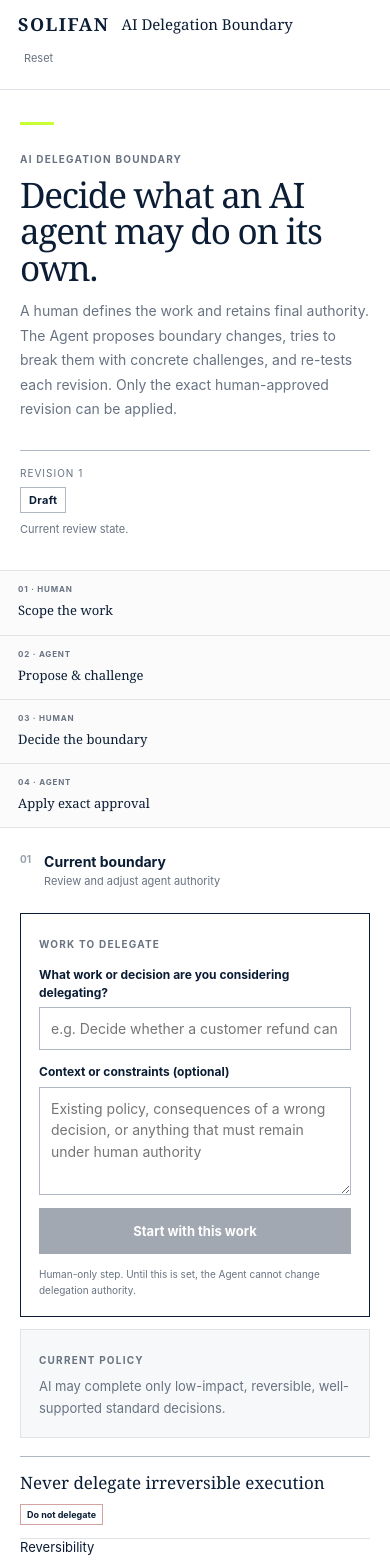
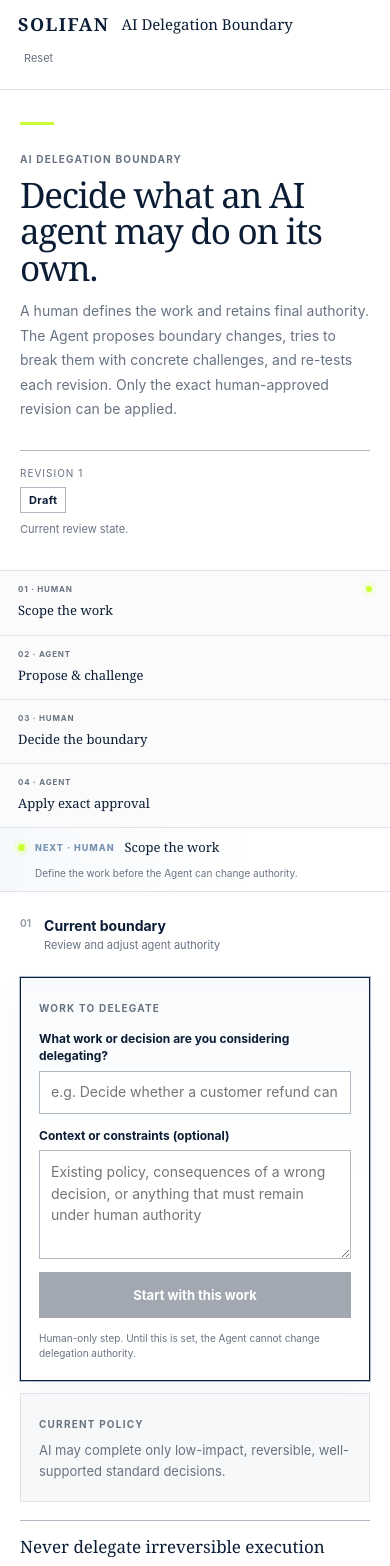
Before and after one commit to solidfdn/ai-delegation-boundary-webmcp, a React (Vite) app: page / in a window 390 px wide. Shown: the top 1566 px of the page. Built offline with nearby package versions, Linux system fonts and the light colour scheme.

Commit message:
Guide delegation decisions with a quiet next-step cue

```diff
--- a/src/DelegationApp.tsx
+++ b/src/DelegationApp.tsx
@@ -408,6 +408,85 @@ export default function DelegationApp() {
             ? "完了"
             : "PASSED";
 
+  const nextCue = (() => {
+    if (!taskConfigured) {
+      return {
+        key: "scope",
+        owner: "NEXT · HUMAN",
+        title: "Scope the work",
+        detail:
+          "Define the work before the Agent can change authority."
+      };
+    }
+
+    if (current.status === "APPLIED") {
+      return {
+        key: "complete",
+        owner: "COMPLETE",
+        title: "Approved boundary applied",
+        detail:
+          "The exact human-approved revision is now active."
+      };
+    }
+
+    if (current.status === "APPROVED") {
+      return {
+        key: "apply",
+        owner: "NEXT · AGENT",
+        title: "Apply the exact approved revision",
+        detail:
+          "Human approval has unlocked the sixth WebMCP capability."
+      };
+    }
+
+    if (current.status === "READY_FOR_DECISION") {
+      return {
+        key: "approve",
+        owner: "NEXT · HUMAN",
+        title: "Decide on this exact revision",
+        detail:
+          "Checks are complete. Final authority remains human."
+      };
+    }
+
+    if (current.status === "BLOCKED") {
+      return {
+        key: "boundary",
+        owner: "NEXT · HUMAN",
+        title: "Adjust the delegation boundary",
+        detail:
+          "Resolve the conflict, then require a fresh Agent Challenge."
+      };
+    }
+
+    if (openChallenges.length > 0) {
+      return {
+        key: "decision",
+        owner: "NEXT · HUMAN",
+        title: "Resolve the open Agent Challenge",
+        detail:
+          "Choose the judgment that should protect future revisions."
+      };
+    }
+
+    if (current.challenges.length === 0) {
+      return {
+        key: "agent",
+        owner: "NEXT · AGENT",
+        title: "Propose and challenge the boundary",
+        detail:
+          "Change one rule, then try to break that exact revision."
+      };
+    }
+
+    return {
+      key: "review",
+      owner: "NEXT · AGENT",
+      title: "Re-run boundary checks",
+      detail:
+        "Verify Guardrails and Known Decisions before human approval."
+    };
+  })();
   const factorLabel = (
     factorId: string
   ) => {
@@ -634,6 +713,7 @@ export default function DelegationApp() {
   return (
     <div
       className={`adb-app adb-${lang}`}
+      data-next={nextCue.key}
     >
       <header className="adb-header">
         <div className="adb-brand">
@@ -800,6 +880,27 @@ export default function DelegationApp() {
         </div>
       </section>
 
+      <div
+        className="adb-next-cue"
+        aria-live="polite"
+      >
+        <span
+          className="adb-next-cue-dot"
+          aria-hidden="true"
+        />
+
+        <span className="adb-next-cue-owner">
+          {nextCue.owner}
+        </span>
+
+        <strong>
+          {nextCue.title}
+        </strong>
+
+        <small>
+          {nextCue.detail}
+        </small>
+      </div>
       {message && (
         <div className="adb-message">
           {message}
--- a/src/delegation-app.css
+++ b/src/delegation-app.css
@@ -1708,3 +1708,249 @@ select:focus-visible {
     grid-template-columns: 1fr;
   }
 }
+/* ==========================================================
+   SOLIFAN SERVICE CUE
+   One next action. Quietly indicated.
+   ========================================================== */
+
+.adb-app {
+  --guide: #7894b2;
+  --guide-soft: #f6f9fc;
+}
+
+.adb-next-cue {
+  display: grid;
+  grid-template-columns: auto auto auto minmax(0, 1fr);
+  gap: 10px;
+  align-items: center;
+
+  min-height: 50px;
+  padding: 9px clamp(30px, 5vw, 78px);
+
+  border-bottom: 1px solid var(--line);
+
+  background:
+    linear-gradient(
+      90deg,
+      var(--guide-soft),
+      #ffffff 62%
+    );
+}
+
+.adb-next-cue-dot {
+  width: 7px;
+  height: 7px;
+
+  border-radius: 50%;
+  background: var(--lime);
+
+  box-shadow:
+    0 0 0 4px
+    rgba(201, 255, 53, .16);
+}
+
+.adb-next-cue-owner {
+  color: var(--guide);
+
+  font-size: 9px;
+  font-weight: 800;
+  letter-spacing: .11em;
+}
+
+.adb-next-cue strong {
+  font-family:
+    Georgia,
+    "Times New Roman",
+    serif;
+
+  font-size: 13px;
+  font-weight: 400;
+}
+
+.adb-next-cue small {
+  color: var(--muted);
+  font-size: 10px;
+  line-height: 1.45;
+}
+
+.adb-protocol-step {
+  position: relative;
+}
+
+.adb-protocol-step::after {
+  position: absolute;
+  top: 15px;
+  right: 18px;
+
+  width: 6px;
+  height: 6px;
+
+  border-radius: 50%;
+  background: transparent;
+
+  content: "";
+}
+
+.adb-app[data-next="scope"]
+.adb-protocol-step:nth-child(1)::after,
+
+.adb-app[data-next="agent"]
+.adb-protocol-step:nth-child(2)::after,
+
+.adb-app[data-next="review"]
+.adb-protocol-step:nth-child(2)::after,
+
+.adb-app[data-next="boundary"]
+.adb-protocol-step:nth-child(3)::after,
+
+.adb-app[data-next="decision"]
+.adb-protocol-step:nth-child(3)::after,
+
+.adb-app[data-next="approve"]
+.adb-protocol-step:nth-child(3)::after,
+
+.adb-app[data-next="apply"]
+.adb-protocol-step:nth-child(4)::after,
+
+.adb-app[data-next="complete"]
+.adb-protocol-step:nth-child(4)::after {
+  background: var(--lime);
+
+  box-shadow:
+    0 0 0 4px
+    rgba(201, 255, 53, .14);
+}
+
+/* Quietly frame only the place that deserves attention. */
+
+.adb-app[data-next="scope"]
+.adb-task-card.is-setup,
+
+.adb-app[data-next="decision"]
+.adb-challenge.open,
+
+.adb-app[data-next="boundary"]
+.adb-rules,
+
+.adb-app[data-next="agent"]
+.adb-agent-card,
+
+.adb-app[data-next="review"]
+.adb-agent-card,
+
+.adb-app[data-next="apply"]
+.adb-agent-card {
+  box-shadow:
+    0 0 0 1px rgba(120, 148, 178, .58),
+    0 10px 30px rgba(11, 29, 53, .035);
+}
+
+.adb-app[data-next="scope"]
+.adb-task-card.is-setup,
+
+.adb-app[data-next="decision"]
+.adb-challenge.open,
+
+.adb-app[data-next="agent"]
+.adb-agent-card,
+
+.adb-app[data-next="review"]
+.adb-agent-card,
+
+.adb-app[data-next="apply"]
+.adb-agent-card {
+  background:
+    linear-gradient(
+      180deg,
+      rgba(246, 249, 252, .72),
+      #ffffff 48%
+    );
+}
+
+.adb-app[data-next="approve"]
+.adb-approve-button {
+  box-shadow:
+    0 0 0 2px rgba(120, 148, 178, .42),
+    0 8px 24px rgba(11, 29, 53, .07);
+}
+
+/* Human decision: unmistakable, not loud. */
+
+.adb-challenge.open {
+  padding: 18px;
+  border: 1px solid var(--line-strong);
+}
+
+.adb-challenge-actions {
+  display: grid;
+  grid-template-columns: repeat(3, minmax(0, 1fr));
+  gap: 8px;
+
+  margin-top: 18px;
+  padding-top: 14px;
+
+  border-top: 1px solid var(--ink);
+}
+
+.adb-challenge-actions::before {
+  grid-column: 1 / -1;
+
+  margin-bottom: 3px;
+
+  color: var(--guide);
+
+  content:
+    "HUMAN DECISION REQUIRED · Choose one outcome";
+
+  font-size: 9px;
+  font-weight: 800;
+  letter-spacing: .09em;
+}
+
+.adb-challenge-actions button {
+  min-height: 48px;
+
+  padding: 9px 11px;
+
+  border: 1px solid var(--line-strong);
+
+  background: #ffffff;
+  color: var(--ink);
+
+  font-size: 10px;
+  font-weight: 700;
+  line-height: 1.35;
+}
+
+.adb-challenge-actions button:hover,
+.adb-challenge-actions button:focus-visible {
+  border-color: var(--ink);
+  background: var(--guide-soft);
+}
+
+.adb-app[data-next="complete"]
+.adb-next-cue {
+  background: #ffffff;
+}
+
+.adb-app[data-next="complete"]
+.adb-next-cue-dot {
+  box-shadow: none;
+}
+
+@media (max-width: 800px) {
+  .adb-next-cue {
+    grid-template-columns:
+      auto auto 1fr;
+
+    padding: 10px 18px;
+  }
+
+  .adb-next-cue small {
+    grid-column: 2 / -1;
+  }
+
+  .adb-challenge-actions {
+    grid-template-columns: 1fr;
+  }
+}
```
